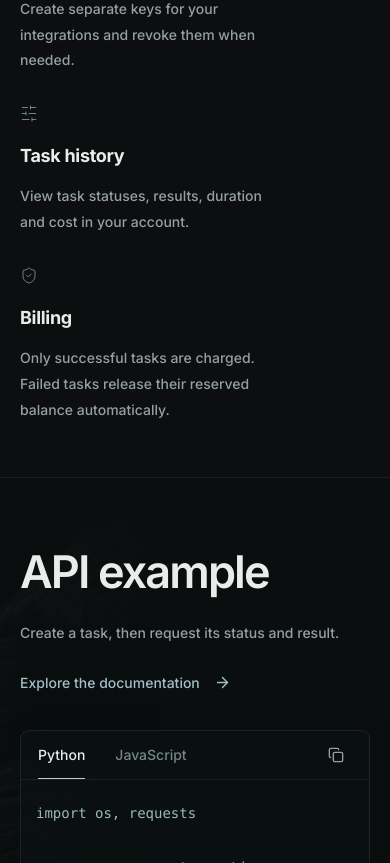
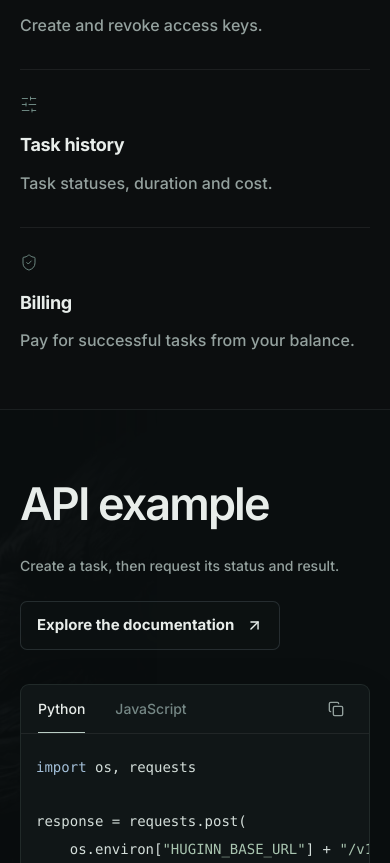
Before and after one commit to d3ede/huginn-website, a Next.js app: page / in a window 390 px wide. Shown: the part 1137-2000 px from the top of the page. Built offline with nearby package versions, Linux system fonts and the light colour scheme; no server answers.

Commit message:
Refine landing copy, code styling and layout

```diff
--- a/app/globals.css
+++ b/app/globals.css
@@ -501,12 +501,13 @@ code {
 }
 .feature-grid {
   display: grid;
-  grid-template-columns: repeat(4, 1fr);
+  grid-template-columns: repeat(4, minmax(0, 1fr));
   gap: 34px;
 }
 .feature {
-  padding-right: 20px;
-  border-right: 1px solid var(--line);
+  min-width: 0;
+  padding-top: 24px;
+  border-top: 1px solid var(--line);
 }
 .feature:last-child {
   border-right: 0;
@@ -517,22 +518,23 @@ code {
   display: flex;
   justify-content: space-between;
   align-items: center;
-  margin-bottom: 29px;
+  margin-bottom: 24px;
 }
 .feature-top > span {
   font-size: 14px;
   color: var(--dim);
 }
 .feature h3 {
-  font-size: 17px;
+  font-size: 18px;
+  line-height: 1.35;
   margin-bottom: 12px;
   letter-spacing: -0.3px;
 }
 .feature p {
-  font-size: 15px;
-  line-height: 1.9;
+  font-size: 16px;
+  line-height: 1.7;
   color: var(--muted);
-  max-width: 245px;
+  max-width: none;
 }
 .integration-section {
   position: relative;
@@ -564,8 +566,15 @@ code {
   margin-top: 23px;
   line-height: 1.9;
 }
-.integration-copy > .text-link {
-  margin-top: 28px;
+.integration-description {
+  margin-top: 24px;
+}
+.integration-description p {
+  margin-top: 0;
+}
+.integration-description .button {
+  margin-top: 24px;
+  width: fit-content;
 }
 .integration-detail {
   display: flex;
@@ -583,7 +592,7 @@ code {
 .code-window {
   border: 1px solid #78958d28;
   border-radius: 9px;
-  background: #0c1112ba;
+  background: #101617;
   overflow: hidden;
   box-shadow: 0 20px 60px #00000012;
 }
@@ -614,7 +623,7 @@ code {
 }
 .code-window pre {
   padding: 25px 25px 27px;
-  color: #9bbab1;
+  color: #d4deda;
   font-size: 14px;
   line-height: 1.85;
   overflow: auto;
@@ -623,6 +632,35 @@ code {
 }
 .code-window code {
   font-size: inherit;
+}
+.code-window .hljs {
+  background: transparent;
+  font-weight: 400;
+}
+.code-window .hljs-keyword,
+.code-window .hljs-literal {
+  color: #a3bfd8;
+}
+.code-window .hljs-string {
+  color: #a8c4af;
+}
+.code-window .hljs-number,
+.code-window .hljs-built_in {
+  color: #c7bda5;
+}
+.code-window .hljs-title,
+.code-window .hljs-title.function_ {
+  color: #c8dcd9;
+}
+.code-window .hljs-attr,
+.code-window .hljs-property {
+  color: #bdcbc8;
+}
+.code-window .hljs-comment {
+  color: #8a9c97;
+}
+.code-tabs button:focus-visible {
+  outline-offset: -5px;
 }
 .code-caption {
   border-top: 1px solid var(--line);
@@ -797,9 +835,19 @@ code {
   align-items: center;
   justify-content: space-between;
   gap: 35px;
-  min-height: 105px;
+  min-height: 140px;
   color: var(--dim);
   font-size: 14px;
+}
+.footer-brand {
+  display: flex;
+  flex-direction: column;
+  align-items: flex-start;
+  gap: 12px;
+  flex-shrink: 0;
+}
+.footer-brand > span {
+  white-space: nowrap;
 }
 .footer .brand {
   font-size: 25px;
@@ -2112,9 +2160,6 @@ tbody tr:hover {
   .feature:nth-child(2) {
     border-right: 0;
   }
-  .feature p {
-    max-width: 270px;
-  }
   .product-section {
     padding-top: 65px;
     padding-bottom: 65px;
@@ -2140,8 +2185,13 @@ tbody tr:hover {
   .integration-copy p {
     padding-top: 5px;
   }
-  .integration-copy > .text-link {
-    margin-top: 17px;
+  .integration-description {
+    margin-top: 23px;
+  }
+  .integration-description .button {
+    margin-top: 20px;
+    padding-inline: 16px;
+    gap: 12px;
   }
   .integration-detail {
     display: none;
@@ -2489,16 +2539,16 @@ tbody tr:hover {
     gap: 30px 23px;
   }
   .feature {
-    padding-right: 15px;
+    padding-right: 0;
   }
   .feature h3 {
-    font-size: 15px;
-    line-height: 1.6;
-    max-width: 130px;
+    font-size: 18px;
+    line-height: 1.35;
+    max-width: none;
   }
   .feature p {
-    font-size: 14px;
-    line-height: 1.85;
+    font-size: 16px;
+    line-height: 1.7;
   }
   .feature-top {
     margin-bottom: 18px;
@@ -2520,9 +2570,11 @@ tbody tr:hover {
     margin-top: 22px;
     padding-top: 0;
   }
-  .integration-copy > .text-link {
-    font-size: 14px;
-    margin-top: 25px;
+  .integration-description p {
+    margin-top: 0;
+  }
+  .integration-description .button {
+    margin-top: 22px;
   }
   .integration-grid {
     gap: 34px;
@@ -2988,11 +3040,12 @@ em {
 }
 .hero-title-first {
   display: block;
+  max-width: 7.5em;
 }
 .hero-description {
   font-size: 19px;
   max-width: 510px;
-  min-height: 98px;
+  min-height: 65px;
 }
 .hero-supported {
   display: flex;
@@ -3181,10 +3234,7 @@ html[lang='ru'] .integration-copy h2 {
   }
   .hero-description {
     font-size: 17px;
-    min-height: 145px;
-  }
-  .hero-title-first {
-    max-width: 230px;
+    min-height: 58px;
   }
   .hero-actions {
     gap: 20px;
@@ -3246,9 +3296,6 @@ html[lang='ru'] .integration-copy h2 {
   }
 }
 @media (max-width: 400px) {
-  .hero-description {
-    min-height: 174px;
-  }
   .feature-grid {
     grid-template-columns: minmax(0, 1fr);
   }
--- a/app/page.tsx
+++ b/app/page.tsx
@@ -17,28 +17,28 @@ const features = [
   {
     icon: Terminal,
     title: 'REST API',
-    copy: 'Submit hCaptcha tasks and retrieve their results over HTTP.',
+    copy: 'Create tasks and retrieve their results.',
   },
   {
     icon: KeyRound,
     title: 'API Keys',
-    copy: 'Create separate keys for your integrations and revoke them when needed.',
+    copy: 'Create and revoke access keys.',
   },
   {
     icon: SlidersHorizontal,
     title: 'Task history',
-    copy: 'View task statuses, results, duration and cost in your account.',
+    copy: 'Task statuses, duration and cost.',
   },
   {
     icon: ShieldCheck,
     title: 'Billing',
-    copy: 'Only successful tasks are charged. Failed tasks release their reserved balance automatically.',
+    copy: 'Pay for successful tasks from your balance.',
   },
 ];
 const faqs = [
   [
     'What does Huginn support?',
-    'Huginn provides a task-based API for hCaptcha. Other CAPTCHA types are not currently supported.',
+    'Huginn supports hCaptcha, including hCaptcha Enterprise, through the API.',
   ],
   [
     'How are tasks billed?',
@@ -73,17 +73,12 @@ export default function Home() {
             </div>
             <h1 className="reveal">
               <span className="hero-title-first">
-                <Text>hCaptcha solving</Text>
+                <Text>A service for solving</Text>{' '}
               </span>
-              <em>
-                <Text>for applications</Text>
-              </em>
+              <em>hCaptcha</em>
             </h1>
             <p className="hero-description reveal">
-              <Text>
-                Connect your application through the API. Your account includes API keys, usage
-                statistics and billing.
-              </Text>
+              <Text>Supports hCaptcha Enterprise. Access through the API.</Text>
             </p>
             <div className="hero-actions reveal">
               <Link className="button button-primary" href="/register">
@@ -127,13 +122,15 @@ export default function Home() {
               <h2>
                 <Text>API example</Text>
               </h2>
-              <p>
-                <Text>Create a task, then request its status and result.</Text>
-              </p>
-              <Link className="text-link" href="/docs">
-                <Text> Explore the documentation </Text>
-                <ArrowRight size={17} />
-              </Link>
+              <div className="integration-description">
+                <p>
+                  <Text>Create a task, then request its status and result.</Text>
+                </p>
+                <Link className="button button-outline" href="/docs">
+                  <Text> Explore the documentation </Text>
+                  <ArrowUpRight size={17} />
+                </Link>
+              </div>
             </div>
             <CodeExample compact />
           </div>
--- a/components/code-example.tsx
+++ b/components/code-example.tsx
@@ -1,16 +1,27 @@
 'use client';
 import { Text, useI18n } from '@/components/i18n';
 
-import { useState } from 'react';
+import { useId, useMemo, useState } from 'react';
 import { Check, Copy } from 'lucide-react';
 import { pythonExample, javascriptExample } from '@/lib/examples';
+import { highlightCode } from '@/lib/highlight-code';
 export function CodeExample({ compact = false }: { compact?: boolean }) {
-  const { t, locale } = useI18n();
+  const { t } = useI18n();
+  const id = useId();
 
   const [language, setLanguage] = useState<'Python' | 'JavaScript'>('Python');
   const [copied, setCopied] = useState(false);
   const [copyError, setCopyError] = useState(false);
   const code = language === 'Python' ? pythonExample : javascriptExample;
+  const displayedCode = compact
+    ? language === 'Python'
+      ? `import os, requests\n\nresponse = requests.post(\n    os.environ["HUGINN_BASE_URL"] + "/v1/tasks",\n    headers={"Authorization":\n        "Bearer " + os.environ["HUGINN_API_KEY"]},\n    json={\n        "type": "hcaptcha",\n        "websiteURL": "https://example.com",\n        "websiteKey": "YOUR_SITE_KEY"\n    }\n)\nresponse.raise_for_status()\ntask = response.json()`
+      : `const response = await fetch(\n  process.env.HUGINN_BASE_URL + "/v1/tasks", {\n    method: "POST",\n    headers: {\n      Authorization: "Bearer " + process.env.HUGINN_API_KEY,\n      "Content-Type": "application/json"\n    },\n    body: JSON.stringify({\n      type: "hcaptcha",\n      websiteURL: "https://example.com",\n      websiteKey: "YOUR_SITE_KEY"\n    })\n  }\n);\nif (!response.ok) throw new Error("Request failed");\nconst task = await response.json();`
+    : code;
+  const highlightedCode = useMemo(
+    () => highlightCode(displayedCode, language),
+    [displayedCode, language],
+  );
   async function copy() {
     try {
       await navigator.clipboard.writeText(code);
@@ -28,9 +39,26 @@ export function CodeExample({ compact = false }: { compact?: boolean }) {
           {(['Python', 'JavaScript'] as const).map((l) => (
             <button
               role="tab"
+              id={`${id}-${l}`}
+              aria-controls={`${id}-code`}
               aria-selected={l === language}
+              tabIndex={l === language ? 0 : -1}
               key={l}
               onClick={() => setLanguage(l)}
+              onKeyDown={(event) => {
+                if (!['ArrowLeft', 'ArrowRight', 'Home', 'End'].includes(event.key)) return;
+                event.preventDefault();
+                const next =
+                  event.key === 'Home'
+                    ? 'Python'
+                    : event.key === 'End'
+                      ? 'JavaScript'
+                      : l === 'Python'
+                        ? 'JavaScript'
+                        : 'Python';
+                setLanguage(next);
+                document.getElementById(`${id}-${next}`)?.focus();
+              }}
               className={l === language ? 'active' : ''}
             >
               {l}
@@ -41,14 +69,11 @@ export function CodeExample({ compact = false }: { compact?: boolean }) {
           {copied ? <Check size={16} /> : <Copy size={16} />}
         </button>
       </div>
-      <pre role="tabpanel">
-        <code>
-          {compact
-            ? language === 'Python'
-              ? `import os, requests\n\nresponse = requests.post(\n    os.environ["HUGINN_BASE_URL"] + "/v1/tasks",\n    headers={"Authorization":\n        "Bearer " + os.environ["HUGINN_API_KEY"]},\n    json={\n        "type": "hcaptcha",\n        "websiteURL": "https://example.com",\n        "websiteKey": "YOUR_SITE_KEY"\n    }\n)\nresponse.raise_for_status()\ntask = response.json()`
-              : `const response = await fetch(\n  process.env.HUGINN_BASE_URL + "/v1/tasks", {\n    method: "POST",\n    headers: {\n      Authorization: "Bearer " + process.env.HUGINN_API_KEY,\n      "Content-Type": "application/json"\n    },\n    body: JSON.stringify({\n      type: "hcaptcha",\n      websiteURL: "https://example.com",\n      websiteKey: "YOUR_SITE_KEY"\n    })\n  }\n);\nif (!response.ok) throw new Error("Request failed");\nconst task = await response.json();`
-            : code}
-        </code>
+      <pre role="tabpanel" id={`${id}-code`} aria-labelledby={`${id}-${language}`} tabIndex={0}>
+        <code
+          className={`hljs language-${language.toLowerCase()}`}
+          dangerouslySetInnerHTML={{ __html: highlightedCode }}
+        />
       </pre>
       {copyError && (
         <p className="form-error" role="status">
--- /dev/null
+++ b/lib/highlight-code.ts
@@ -0,0 +1,11 @@
+import hljs from 'highlight.js/lib/core';
+import python from 'highlight.js/lib/languages/python';
+import javascript from 'highlight.js/lib/languages/javascript';
+
+const highlighter = hljs.newInstance();
+highlighter.registerLanguage('python', python);
+highlighter.registerLanguage('javascript', javascript);
+
+export function highlightCode(source: string, language: 'Python' | 'JavaScript') {
+  return highlighter.highlight(source, { language: language.toLowerCase() }).value;
+}
--- a/lib/i18n.ts
+++ b/lib/i18n.ts
@@ -1,18 +1,15 @@
 export type Locale = 'en' | 'ru';
 export const russian: Record<string, string> = {
-  'hCaptcha solving': 'Решение hCaptcha',
-  'for applications': 'для приложений',
-  'Connect your application through the API. Your account includes API keys, usage statistics and billing.':
-    'Интеграция с приложениями через API. Ключи доступа, статистика использования и расходы доступны в личном кабинете.',
+  'A service for solving': 'Сервис для решения',
+  'Supports hCaptcha Enterprise. Access through the API.':
+    'Поддержка hCaptcha Enterprise. Доступ через API.',
   Features: 'Возможности',
   'REST API': 'REST API',
-  'Submit hCaptcha tasks and retrieve their results over HTTP.':
-    'Отправка задач hCaptcha и получение результатов по HTTP.',
-  'Create separate keys for your integrations and revoke them when needed.':
-    'Отдельные ключи для интеграций с возможностью отзыва.',
+  'Create tasks and retrieve their results.': 'Создание задач и получение результатов.',
+  'Create and revoke access keys.': 'Создание и отзыв ключей доступа.',
   'Task history': 'История задач',
-  'View task statuses, results, duration and cost in your account.':
-    'Статусы, результаты, время выполнения и стоимость задач в кабинете.',
+  'Task statuses, duration and cost.': 'Статусы, время и стоимость задач.',
+  'Pay for successful tasks from your balance.': 'Оплата успешных задач с баланса.',
   'API example': 'Пример API',
   'Create a task, then request its status and result.':
     'Создайте задачу, затем запросите её статус и результат.',
@@ -92,8 +89,8 @@ export const russian: Record<string, string> = {
   Good: 'Частые',
   'questions.': 'вопросы.',
   'What does Huginn support?': 'Что поддерживает Huginn?',
-  'Huginn provides a task-based API for hCaptcha. Other CAPTCHA types are not currently supported.':
-    'Huginn предоставляет API для решения hCaptcha. Другие типы CAPTCHA пока не поддерживаются.',
+  'Huginn supports hCaptcha, including hCaptcha Enterprise, through the API.':
+    'Huginn поддерживает hCaptcha, включая hCaptcha Enterprise, через API.',
   'How are tasks billed?': 'Как оплачиваются задачи?',
   'The task price is reserved when a task is accepted. Successful tasks keep that charge; failed tasks receive an automatic refund. You can review each entry in Billing.':
     'Стоимость резервируется при принятии задачи. При успехе она списывается, при ошибке автоматически возвращается. Все операции доступны в разделе «Баланс».',
--- a/package.json
+++ b/package.json
@@ -29,6 +29,7 @@
     "@prisma/client": "6.19.3",
     "dotenv": "^17.2.3",
     "fastify": "^5.6.2",
+    "highlight.js": "^11.12.0",
     "lucide-react": "^0.468.0",
     "next": "16.4.0",
     "react": "^19.2.0",
```
Also changed, not shown: components/footer.tsx (+4 -5 lines), components/pricing.tsx (+0 -7 lines), 1 other file (tests, documents, lock files or other folders).
